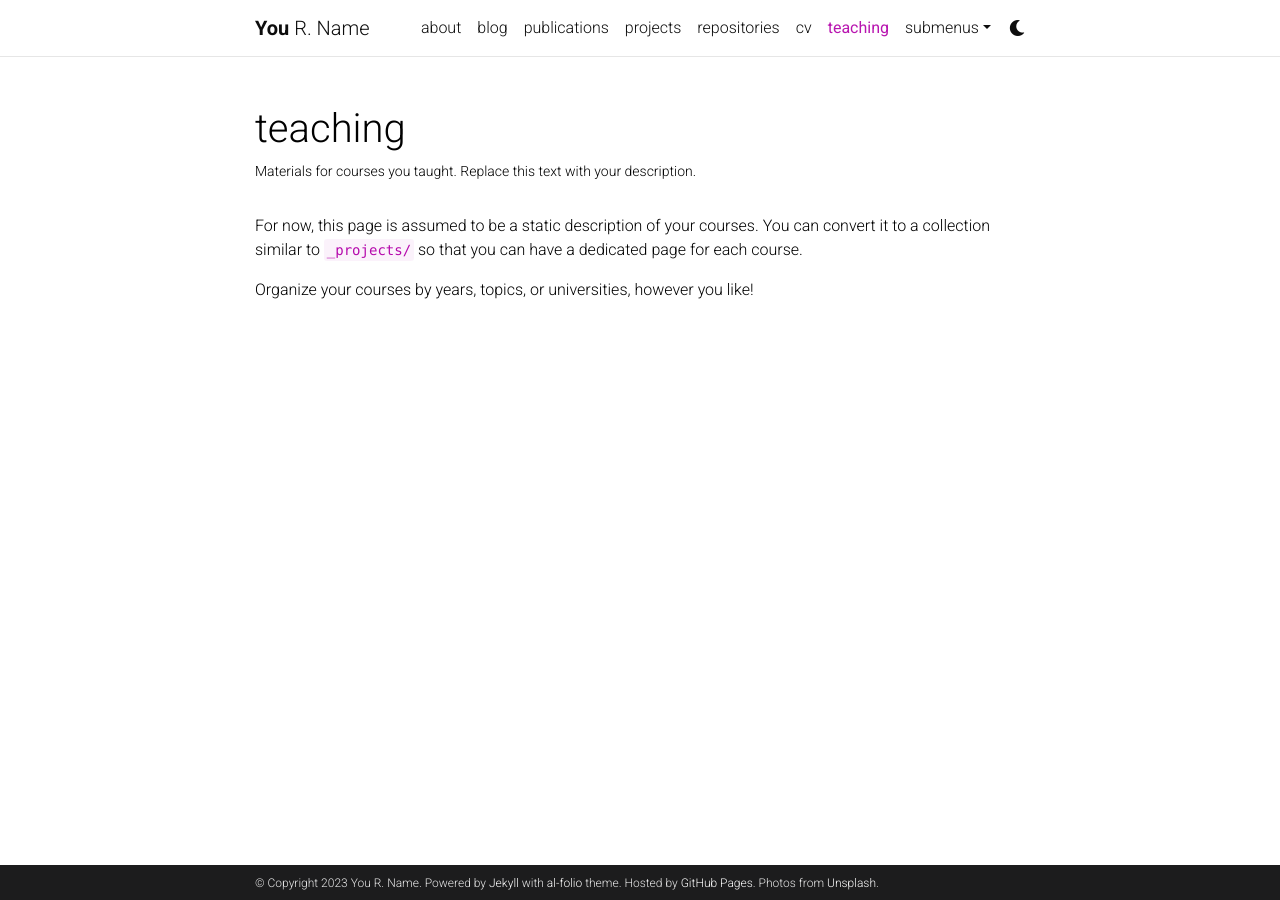
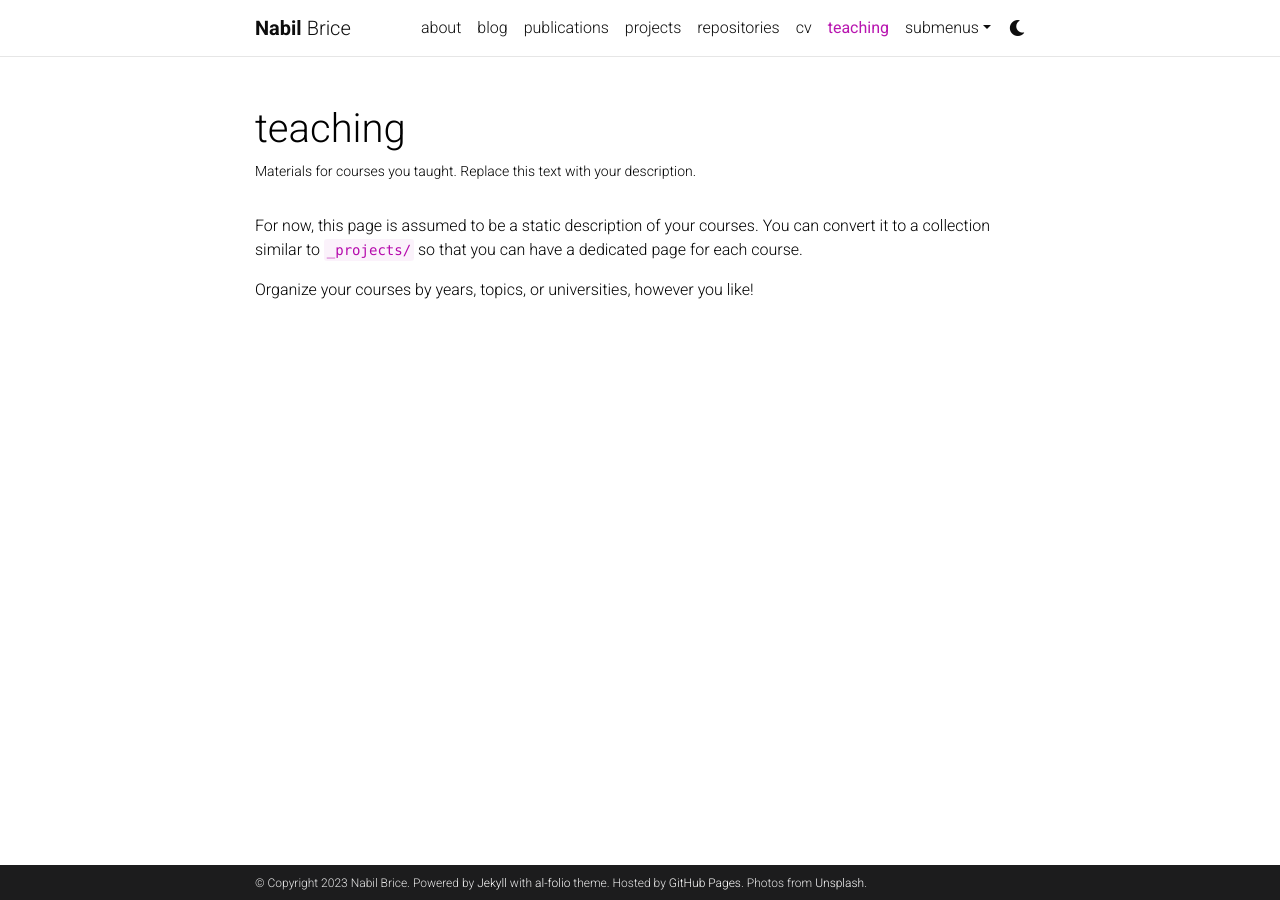
Before and after one commit to nabilbrice/nabilbrice.github.io, a Jekyll site: the page built from _pages/teaching.md, in a window 1280 px wide. Built offline with Jekyll 4.4.1, drawn with Linux system fonts in a browser that asks for light colours; comment, search, counter and statistics services are not loaded; a style sheet for code colours, icons or effects is not loaded.

Commit message:
initial update

```diff
--- a/_config.yml
+++ b/_config.yml
@@ -3,9 +3,9 @@
 # -----------------------------------------------------------------------------
 
 title: blank # the website title (if blank, full name will be used instead)
-first_name: You
-middle_name: R.
-last_name: Name
+first_name: Nabil
+middle_name:
+last_name: Brice
 email: you@example.com
 description: > # the ">" symbol means to ignore newlines until "footer_text:"
   A simple, whitespace theme for academics. Based on [*folio](https://github.com/bogoli/-folio) design.
@@ -73,7 +73,6 @@ og_image: # The site-wide (default for all links) Open Graph preview image
 
 github_username: # your GitHub user name
 gitlab_username: # your GitLab user name
-twitter_username: # your Twitter handle
 mastodon_username: # your mastodon instance+username in the format instance.tld/@username
 linkedin_username: # your LinkedIn user name
 telegram_username: # your Telegram user name
```
Also changed, not shown: 1 other file.
